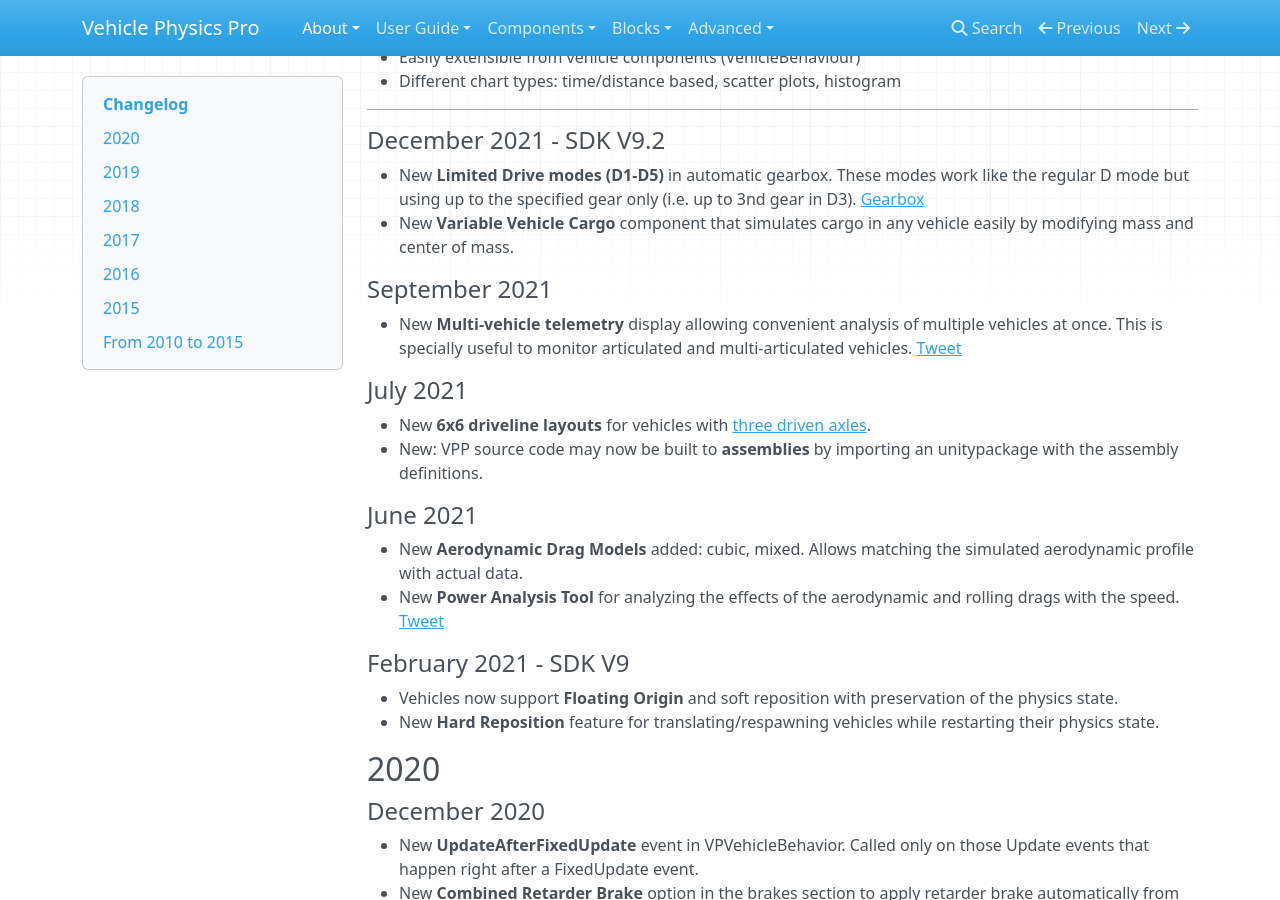
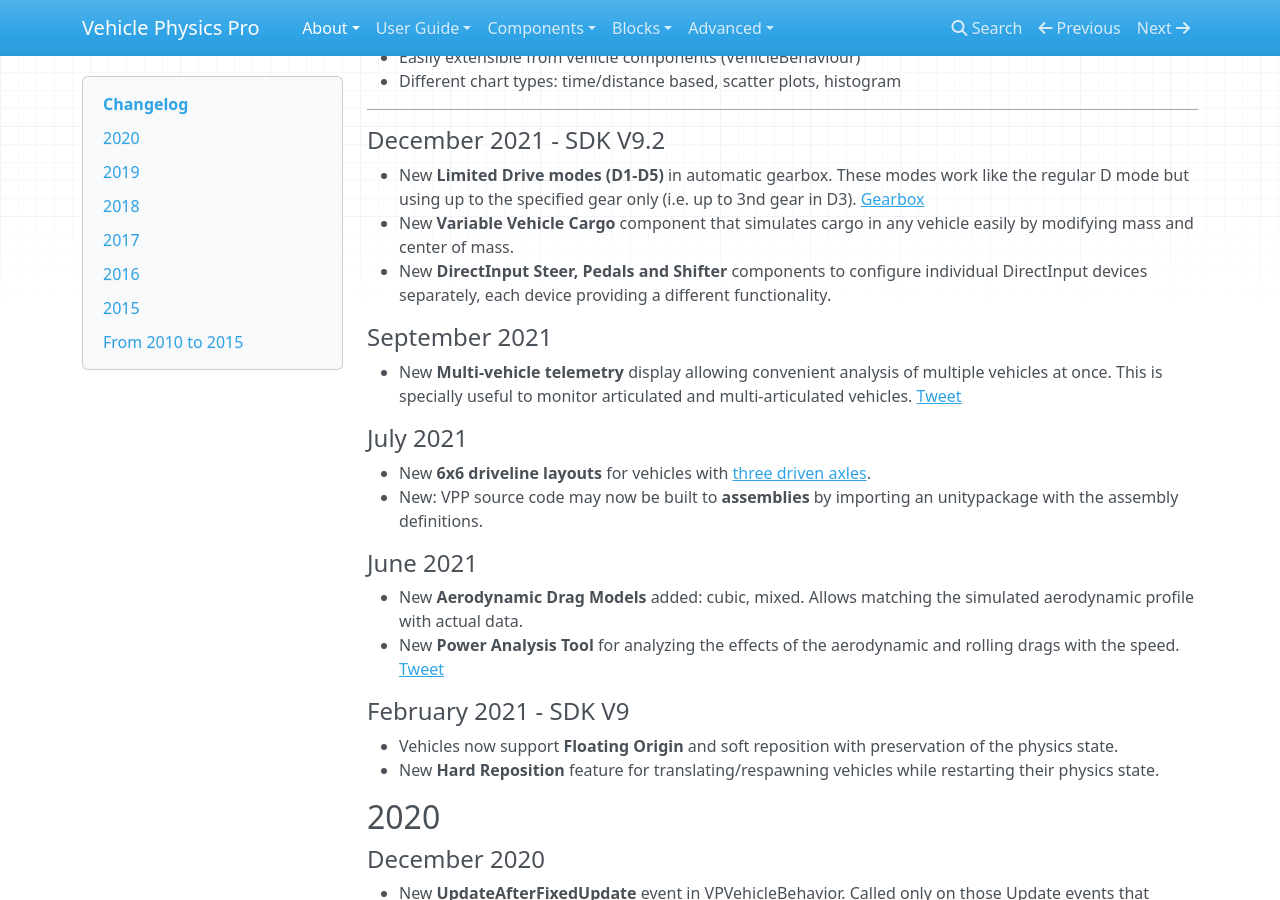
Before and after one commit to EdyJ/vehicle-physics-docs, an MkDocs documentation site: the page built from docs/about/changelog.md, in a window 1280 px wide and 900 px high, scrolled down 1169 px. Built offline with MkDocs 1.6.1, drawn with Linux system fonts in a browser that asks for light colours; nearby versions of some CDN libraries; library files that are not in the unit come from our copies.

Commit message:
New DirectInput components

```diff
--- a/docs/about/changelog.md
+++ b/docs/about/changelog.md
@@ -58,6 +58,8 @@
 	mode but using up to the specified gear only (i.e. up to 3nd gear in D3). [Gearbox](/blocks/gearbox)
 - New **Variable Vehicle Cargo** component that simulates cargo in any vehicle easily by
 	modifying mass and center of mass.
+- New **DirectInput Steer, Pedals and Shifter** components to configure individual
+	DirectInput devices separately, each device providing a different functionality.
 
 #### September 2021
 
```
